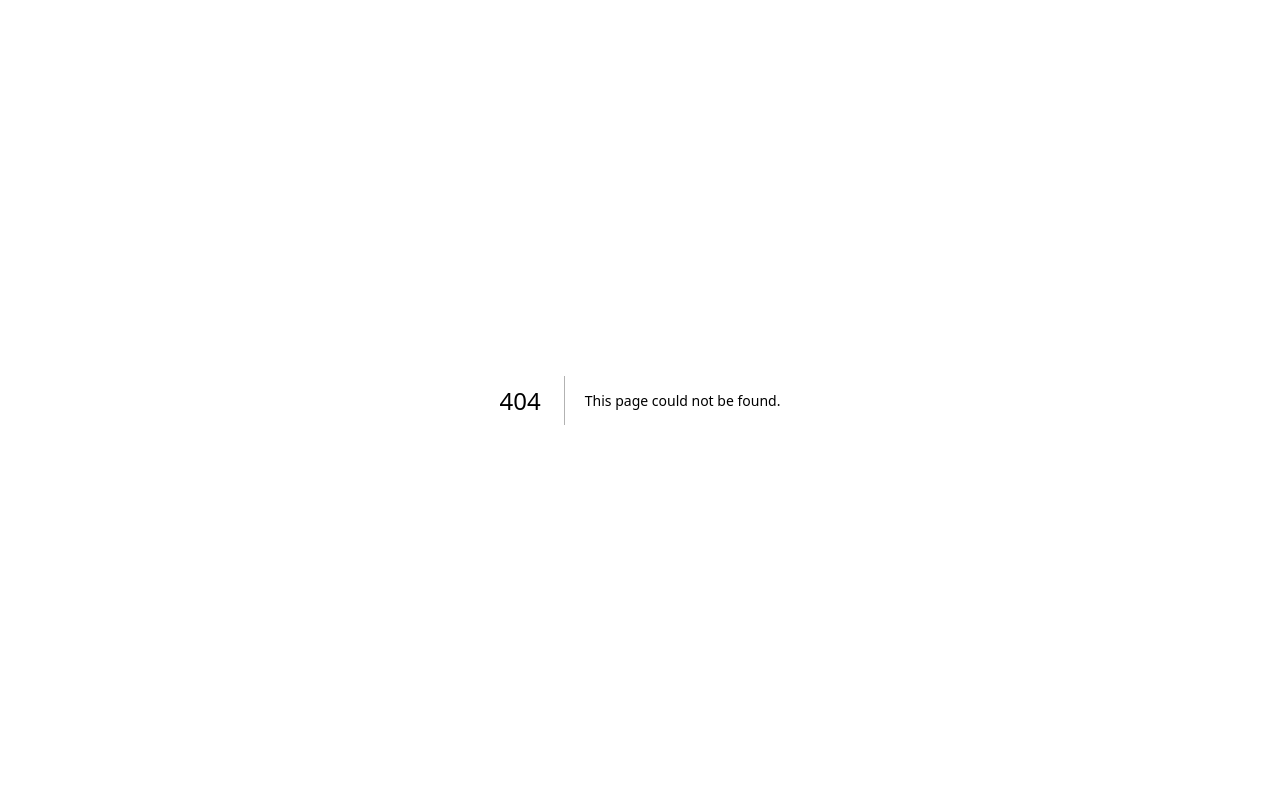
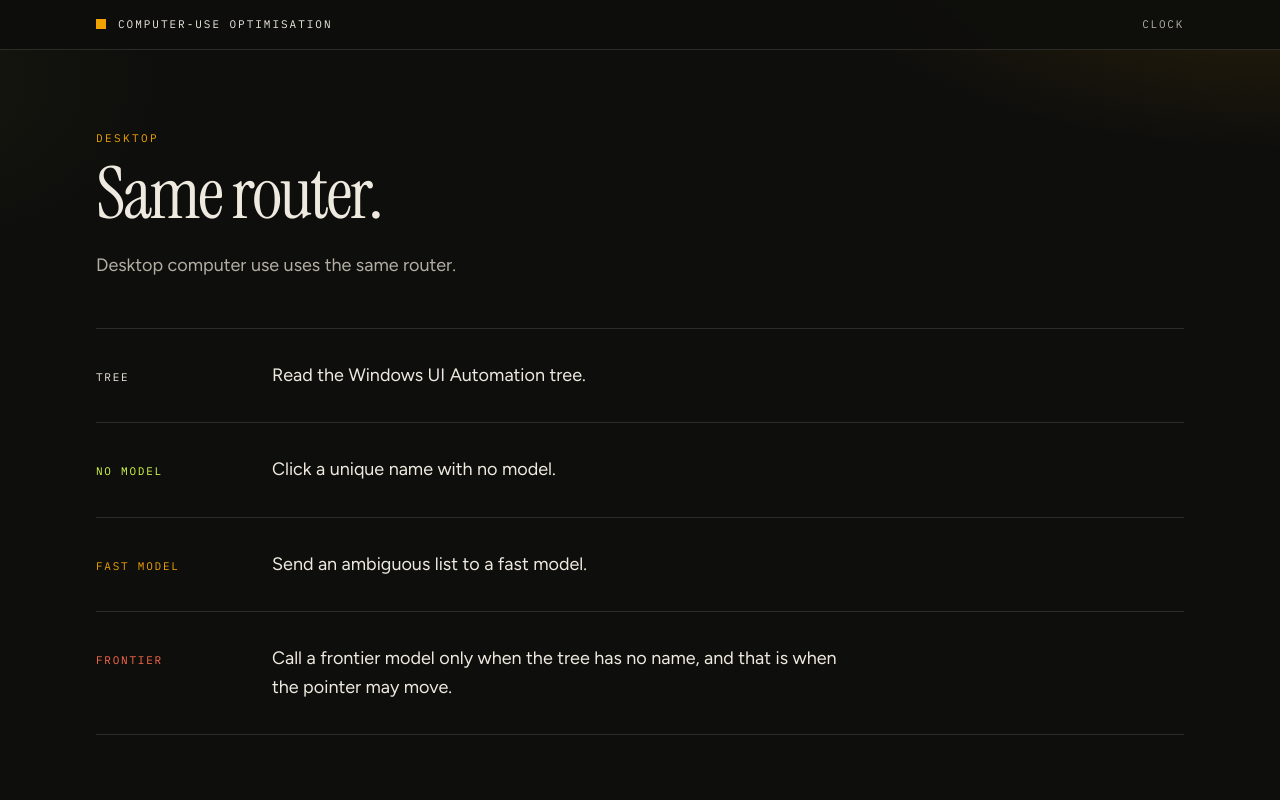
Before and after one commit to advcode118/alexs-computeruseoptimisation, a Next.js app: page /desktop in a window 1280 px wide. Before the commit this address had no page. Shown: the top 800 px of the page. Built offline with nearby package versions, Linux system fonts and the light colour scheme.

Commit message:
Publish the desktop router page

```diff
--- /dev/null
+++ b/app/desktop/page.tsx
@@ -0,0 +1,81 @@
+import type { Metadata } from "next";
+
+export const metadata: Metadata = {
+  title: "Desktop — Computer-use optimisation",
+  description:
+    "Desktop computer use uses the same router. A unique name is clicked with no model. The pointer may move only when the tree has no name.",
+};
+
+const steps = [
+  {
+    mark: "Tree",
+    tone: "text-paper",
+    text: "Read the Windows UI Automation tree.",
+  },
+  {
+    mark: "No model",
+    tone: "text-lime",
+    text: "Click a unique name with no model.",
+  },
+  {
+    mark: "Fast model",
+    tone: "text-amber",
+    text: "Send an ambiguous list to a fast model.",
+  },
+  {
+    mark: "Frontier",
+    tone: "text-gap",
+    text: "Call a frontier model only when the tree has no name, and that is when the pointer may move.",
+  },
+];
+
+export default function DesktopPage() {
+  return (
+    <>
+      <header className="sticky top-0 z-20 border-b border-line bg-ink/95 backdrop-blur-md">
+        <div className="mx-auto flex max-w-6xl flex-col items-start gap-2 px-5 py-4 sm:flex-row sm:items-center sm:justify-between sm:px-8">
+          <a href="/" className="flex items-center gap-3">
+            <span aria-hidden className="size-2.5 shrink-0 bg-amber" />
+            <span className="font-mono text-[11px] tracking-[0.18em] uppercase">
+              Computer-use optimisation
+            </span>
+          </a>
+          <a
+            href="/"
+            className="font-mono text-[11px] tracking-[0.16em] text-muted uppercase hover:text-paper"
+          >
+            Clock
+          </a>
+        </div>
+      </header>
+      <main className="mx-auto max-w-6xl px-5 py-14 sm:px-8 sm:py-20">
+        <p className="font-mono text-[11px] tracking-[0.22em] text-amber uppercase">Desktop</p>
+        <h1 className="mt-4 max-w-[12ch] font-serif text-6xl leading-[0.9] tracking-[-0.03em] sm:text-7xl">
+          Same router.
+        </h1>
+        <p className="mt-6 max-w-2xl text-lg leading-relaxed text-muted">
+          Desktop computer use uses the same router.
+        </p>
+
+        <ol className="mt-12 divide-y divide-line border-y border-line">
+          {steps.map((step) => (
+            <li key={step.mark} className="grid gap-3 py-8 sm:grid-cols-[9rem_minmax(0,1fr)] sm:items-baseline sm:gap-8">
+              <p className={`font-mono text-[11px] tracking-[0.16em] uppercase ${step.tone}`}>{step.mark}</p>
+              <p className="max-w-xl text-lg leading-relaxed">{step.text}</p>
+            </li>
+          ))}
+        </ol>
+
+        <section className="mt-16 max-w-2xl" aria-labelledby="plugin-title">
+          <p className="font-mono text-[11px] tracking-[0.22em] text-muted uppercase">Plugin</p>
+          <h2 id="plugin-title" className="mt-3 font-serif text-4xl leading-[1.05] tracking-[-0.03em]">
+            A Cursor plugin can ask this runtime to do it.
+          </h2>
+          <p className="mt-6 text-lg leading-relaxed text-muted">
+            A plugin cannot speed up a screenshot loop that stays in charge.
+          </p>
+        </section>
+      </main>
+    </>
+  );
+}
```
